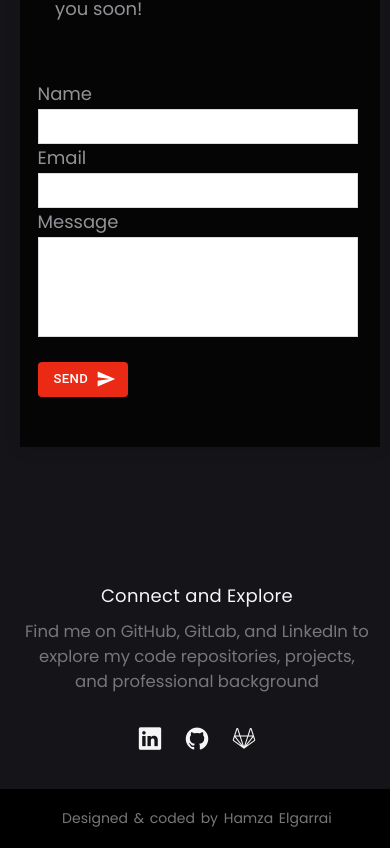
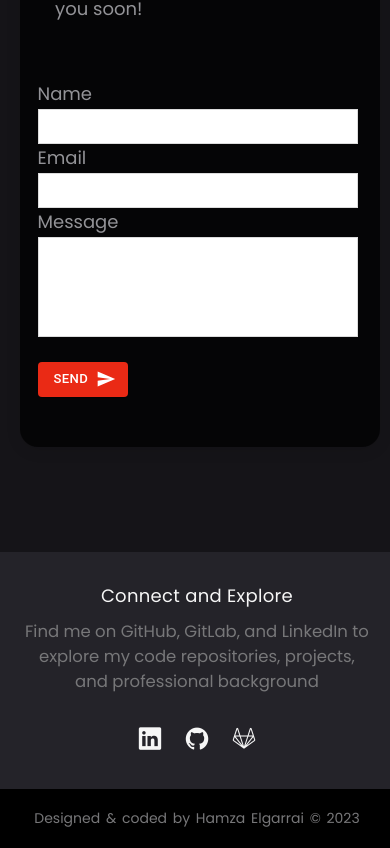
Before and after one commit to Elgarrai-Hamza/my-portfolio, a React (Vite) app: page / in a window 390 px wide. Shown: the part 3692-4540 px from the top of the page. Built offline with nearby package versions, Linux system fonts and the light colour scheme.

Commit message:
adjusting the contact form raduis and the footer color

```diff
--- a/src/components/Contact/Contact.css
+++ b/src/components/Contact/Contact.css
@@ -27,6 +27,7 @@ p {
     margin-top: 0px;
     margin-bottom: 4rem;
 
+
 }
 .contact-tag{
     text-align: left;
@@ -41,6 +42,7 @@ p {
     background-color:rgba(0, 0, 0, 0.725);
     box-shadow: 0 3px 1rem rgba(0,0,0,.1);
     backdrop-filter: blur(4px);
+    border-radius: 1.2rem;
 
 }
 .form-wrapper{
--- a/src/components/Footer/Footer.css
+++ b/src/components/Footer/Footer.css
@@ -69,6 +69,7 @@ footer{
 
     footer{
         width: 101%;
+        background-color: #242329;
     }
 
     .footer-container p{
--- a/src/components/Footer/Footer.jsx
+++ b/src/components/Footer/Footer.jsx
@@ -1,5 +1,7 @@
 import './Footer.css';
 const Footer = () => {
+
+    const currentDate = new Date().getFullYear();
     return (
     <footer>
 
@@ -16,7 +18,7 @@ const Footer = () => {
             </ul>
         </div>
         <div className="footer-bottom">
-            <p> Designed & coded by Hamza Elgarrai </p>
+            <p> Designed & coded by Hamza Elgarrai <span>&copy; {currentDate}</span> </p>
         </div>
 
 
--- a/src/components/SvgDiamondShapes/SvgBackground.jsx
+++ b/src/components/SvgDiamondShapes/SvgBackground.jsx
@@ -1,7 +1,11 @@
-import React from 'react';
+import React, { useEffect, useRef } from 'react';
 import './SvgBackground.css';
 
 const MyComponent = () => {
+
+
+
+
   return (
     <div className="Background__StyledWrapper-zmgvy0-0 gfcMiI">
       <div className="Background__StyledInnerWrapper-zmgvy0-1 hKrMew">
--- a/src/index.css
+++ b/src/index.css
@@ -36,5 +36,13 @@ body{
 @media(max-width:576px){
     .App{
         width: 400px;
+        background-color: #151418;
     }
 }
+
+@media(max-width:900px){
+   .App{
+    background-color: #151418;
+   }
+
+}
```
